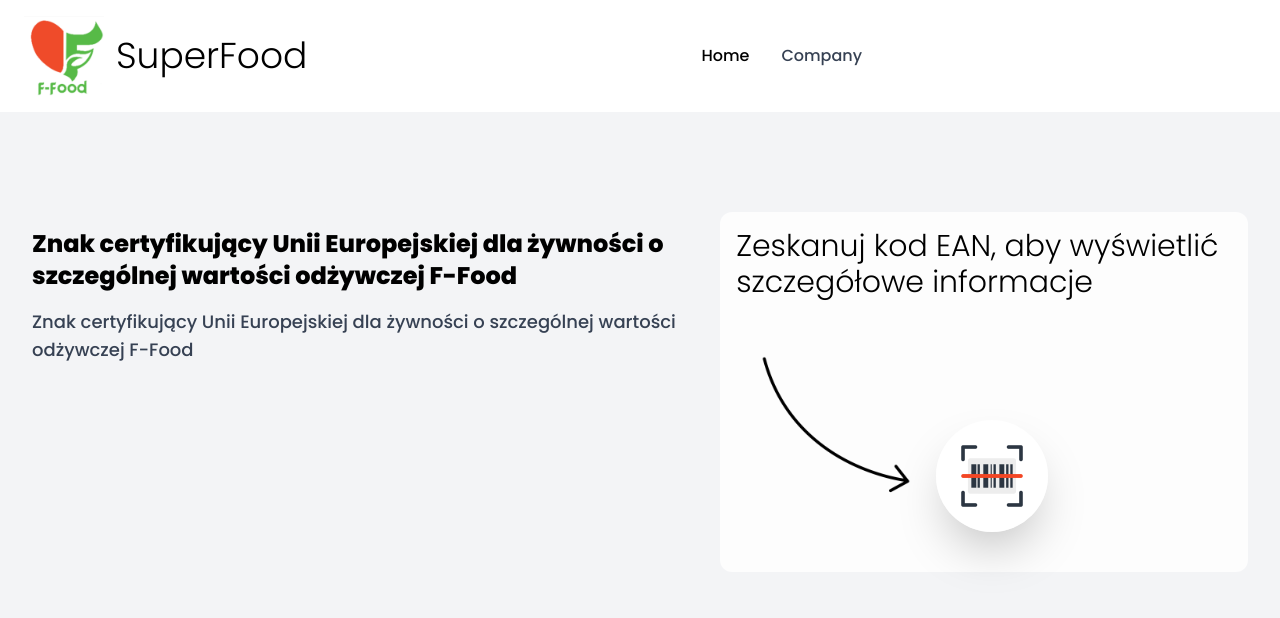
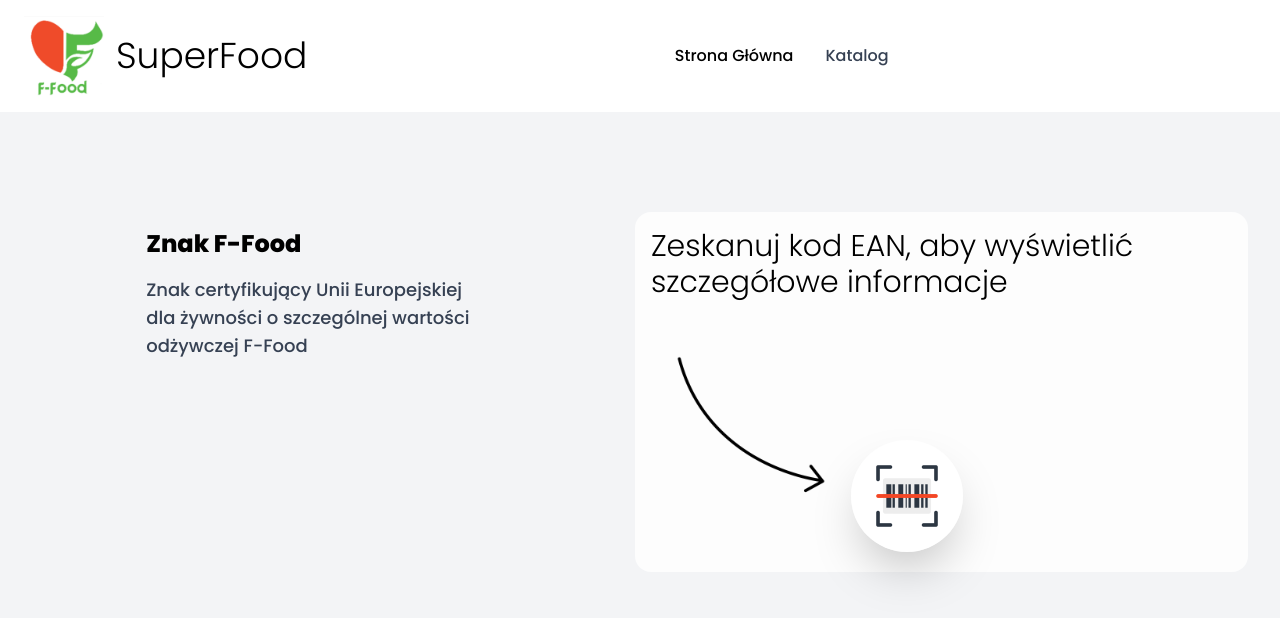
Before and after one commit to mglinka/f-food, a Next.js app: page / in a window 1280 px wide. Shown: the top 618 px of the page. Built offline with nearby package versions, Linux system fonts and the light colour scheme.

Commit message:
EAN scanner

```diff
--- a/src/app/Header.tsx
+++ b/src/app/Header.tsx
@@ -5,7 +5,7 @@
           <div className="flex flex-wrap justify-between items-center mx-auto max-w-screen-xl">
             <a href="/" className="flex items-center">
               <img src="/assets/logo.png" className="mr-3 h-20 sm:h-20"
-                   alt="Flowbite Logo"/>
+                   alt="Logo"/>
               <span
                   className="self-center text-4xl font-light whitespace-nowrap ">SuperFood</span>
             </a>
@@ -19,11 +19,11 @@
                 <li>
                   <a href="#"
                      className="block py-2 pr-4 pl-3 text-primary-600 border-b border-gray-100 hover:bg-gray-50 lg:hover:bg-transparent lg:border-0 lg:hover:text-primary-700 lg:p-0"
-                     aria-current="page">Home</a>
+                     aria-current="page">Strona Główna</a>
                 </li>
                 <li>
                   <a href="#"
-                     className="block py-2 pr-4 pl-3 text-gray-700 border-b border-gray-100 hover:bg-gray-50 lg:hover:bg-transparent lg:border-0 lg:hover:text-primary-700 lg:p-0 ">Company</a>
+                     className="block py-2 pr-4 pl-3 text-gray-700 border-b border-gray-100 hover:bg-gray-50 lg:hover:bg-transparent lg:border-0 lg:hover:text-primary-700 lg:p-0 ">Katalog</a>
                 </li>
               </ul>
             </div>
--- /dev/null
+++ b/src/app/ScannedProduct.tsx
@@ -0,0 +1,18 @@
+
+import React from "react";
+
+interface ScannedProductProps {
+  scanned: string;
+}
+
+const ScannedProduct: React.FC<ScannedProductProps> = ({ scanned }) => {
+  return (
+      <div className="mt-4 p-4 bg-gray-100 rounded-lg shadow-md">
+        <p className="text-lg font-medium">Zeskanowany kod:</p>
+        <p className="text-xl font-bold text-blue-600">{scanned}</p>
+        {/* Możesz dodać tutaj inne informacje, np. szczegóły produktu */}
+      </div>
+  );
+};
+
+export default ScannedProduct;
--- /dev/null
+++ b/src/app/ScannerComponent.tsx
@@ -0,0 +1,37 @@
+"use client";
+import BarcodeScanner from "react-qr-barcode-scanner";
+import { useState } from "react";
+import ScannedProduct from "@/app/ScannedProduct";
+
+const ScannerComponent = () => {
+  const [scannedCode, setScannedCode] = useState<string>("");
+  const [scannerVisible, setScannerVisible] = useState<boolean>(true);
+
+  const handleScan = (_err: any, result: any) => {
+    if (result) {
+      const scannedData = result.getText();
+      if (scannedData) {
+        setScannedCode(scannedData);
+        console.log("Scanned data:", scannedData);
+        setScannerVisible(false);
+      }
+    }
+  };
+
+  return (
+      <div className="flex flex-col items-center md:items-start w-full md:w-1/2">
+        {scannerVisible && (
+            <BarcodeScanner
+                width={300}
+                height={600}
+                onUpdate={handleScan}
+            />
+        )}
+
+
+        {scannedCode && <ScannedProduct scanned={scannedCode} />}
+      </div>
+  );
+};
+
+export default ScannerComponent;
--- a/src/app/page.tsx
+++ b/src/app/page.tsx
@@ -1,14 +1,14 @@
-import Image from "next/image";
-import {Header} from "@/app/Header";
+import Link from "next/link";
 
 export default function Home() {
   return (
       <div
           className="bg-gray-100 grid grid-rows-[20px_1fr_20px]  min-h-screen p-8 pb-20 gap-16 font-[family-name:var(--font-geist-sans)]">
 
-        <main className="flex flex-col sm:flex-row-reverse gap-[32px] row-start-2 items-center sm:items-start">
+        <main
+            className="flex flex-col sm:flex-row-reverse gap-[32px] row-start-2 items-center sm:items-start">
 
-          <section className="p-4 relative bg-white/80 rounded-xl -mt-4">
+          <section className=" p-4 relative bg-white/80 rounded-2xl -mt-4 pr-0">
 
             <div className="">
               <h3 className="text-3xl mb-2 font-light">Zeskanuj kod EAN, aby wyświetlić szczegółowe
@@ -19,27 +19,32 @@
                     alt="Arrow"
                     className="object-contain h-50 rotate-z-90 mb-8"
                 />
+                <Link href={"/scanner"} className="pt-28">
                   <div
-                    className="flex items-center justify-center rounded-full mt-auto mb-6 aspect-square bg-white/80 shadow-2xl p-6 hover:-translate-y-2 ease-out cursor-pointer transition-transform">
+                      className="flex items-center justify-center rounded-full aspect-square bg-white/80 shadow-2xl p-6 hover:-translate-y-2 ease-out cursor-pointer transition-transform">
                     <img
                         src={"/assets/barcode-scan.png"}
                         alt="Barcode Scan"
                         className="w-16 object-contain"
                     />
                   </div>
+                </Link>
               </div>
 
             </div>
           </section>
-          <div>
-          <h2 className="text-2xl font-semibold mb-4">Znak certyfikujący Unii Europejskiej dla
-            żywności o szczególnej wartości odżywczej F-Food</h2>
+            <section>
+              <div className="w-3/5 mx-auto">
+                <h1 className="text-2xl font-semibold mb-4">Znak F-Food</h1>
+
                 <p className="text-lg text-gray-700">
                   Znak certyfikujący Unii Europejskiej dla żywności o szczególnej wartości odżywczej
                   F-Food
                 </p>
+
+
               </div>
-
+          </section>
 
 
         </main>
--- /dev/null
+++ b/src/app/scanner/page.tsx
@@ -0,0 +1,16 @@
+import ScannerComponent from "@/app/ScannerComponent";
+
+export default function Home() {
+  return (
+      <div className="flex flex-col md:flex-row items-center md:items-start  md:justify-start min-h-screen p-8">
+        <ScannerComponent />
+        <div className="w-full md:w-2/3">
+          <h1 className="text-2xl font-semibold">Witaj w aplikacji!</h1>
+          <p className="text-lg text-gray-700 mt-4">
+            Zeskanuj kod EAN, aby zobaczyć szczegóły produktu.
+          </p>
+
+        </div>
+      </div>
+  );
+}
```
Also changed, not shown: package.json (+7 -6 lines), 1 other file (tests, documents, lock files or other folders). Lines whose indentation alone changed are shown as unchanged.
